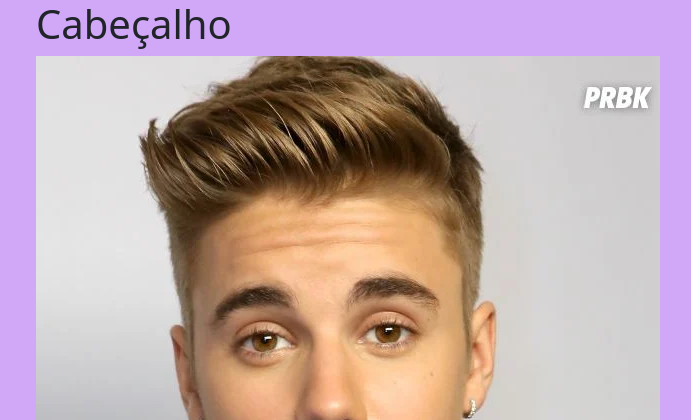
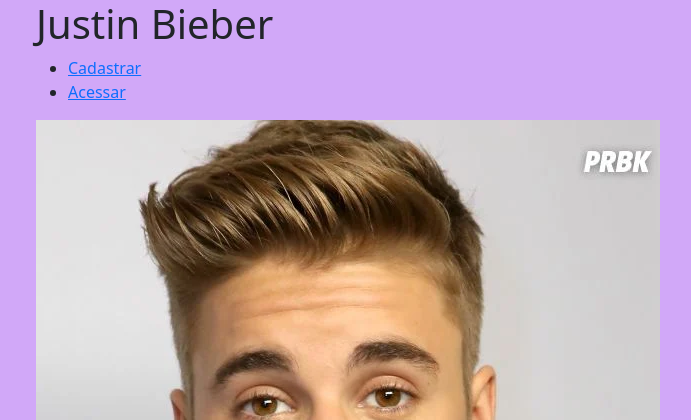
Before and after one commit to mariana-luciano09/django-polls, a Django app: page /enquetes/cadastrar in a window 1280 px wide. Shown: the top 420 px of the page, without its empty margins (46-737 px from the left). Run offline with Django 4.2, Linux system fonts and the light colour scheme.

Commit message:
alteracoes 2709

```diff
--- a/my_site/settings.py
+++ b/my_site/settings.py
@@ -127,5 +127,5 @@
 
 DEFAULT_AUTO_FIELD = 'django.db.models.BigAutoField'
 
-LOGIN_REDIRECT_URL = '/admin'
-LOGOUT_REDIRECT_URL = '/admin'
+LOGIN_REDIRECT_URL = '/enquetes/listar'
+LOGOUT_REDIRECT_URL = '/enquetes/listar'
--- a/polls/templates/polls/base.html
+++ b/polls/templates/polls/base.html
@@ -18,7 +18,17 @@
         <header>
             <div class="row">
                 <div class="col">
-                    <h1>Cabeçalho</h1>
+                    <h1>Justin Bieber</h1>
+                    <ul>
+                        {% if user.is_authenticated%}
+                        <li>{{ user.username }} | <a href="{% url 'logout' %}">Sair</a></li>
+                        {% else %}
+                        <li><a href="{% url 'signup' %}">Cadastrar</a></li>
+                        <li><a href="{% url 'login' %}">Acessar</a></li>
+                        {% endif %}
+
+
+                    </ul>
                 </div>
             </div>
 
```
